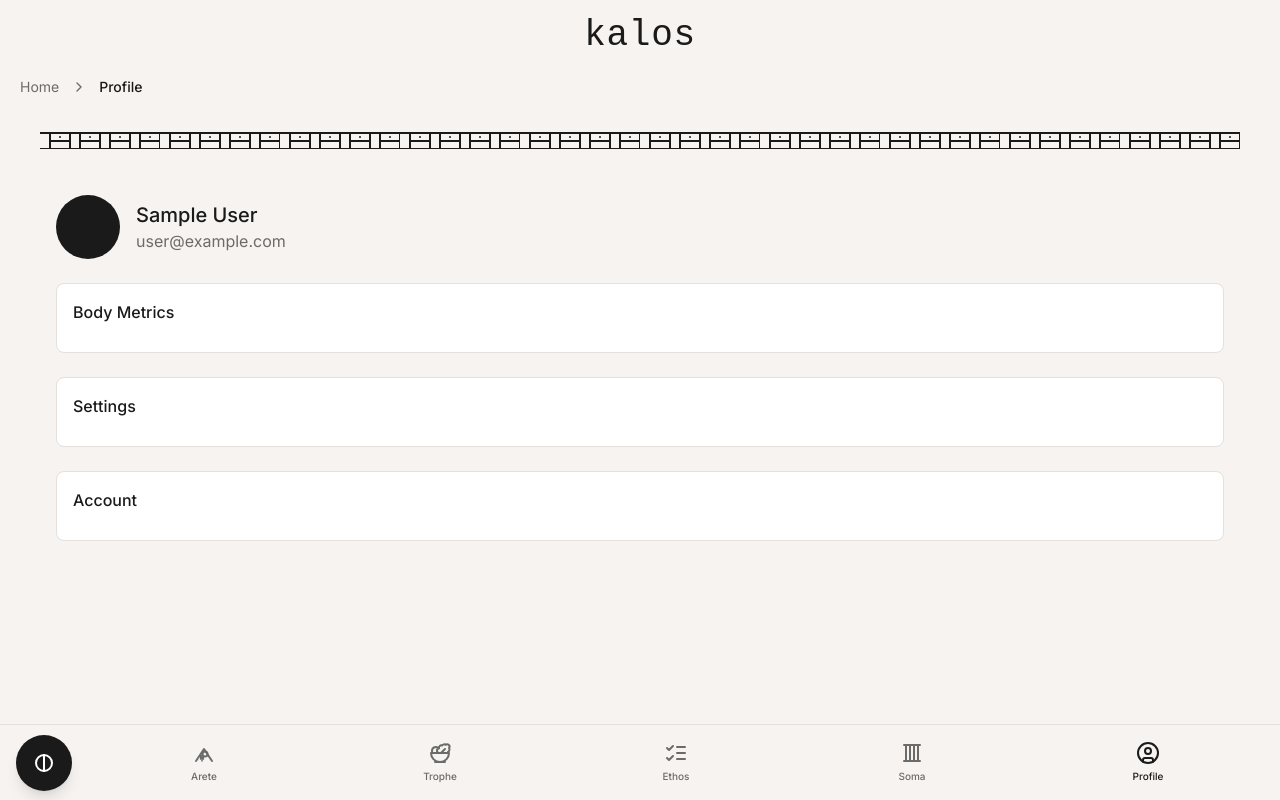
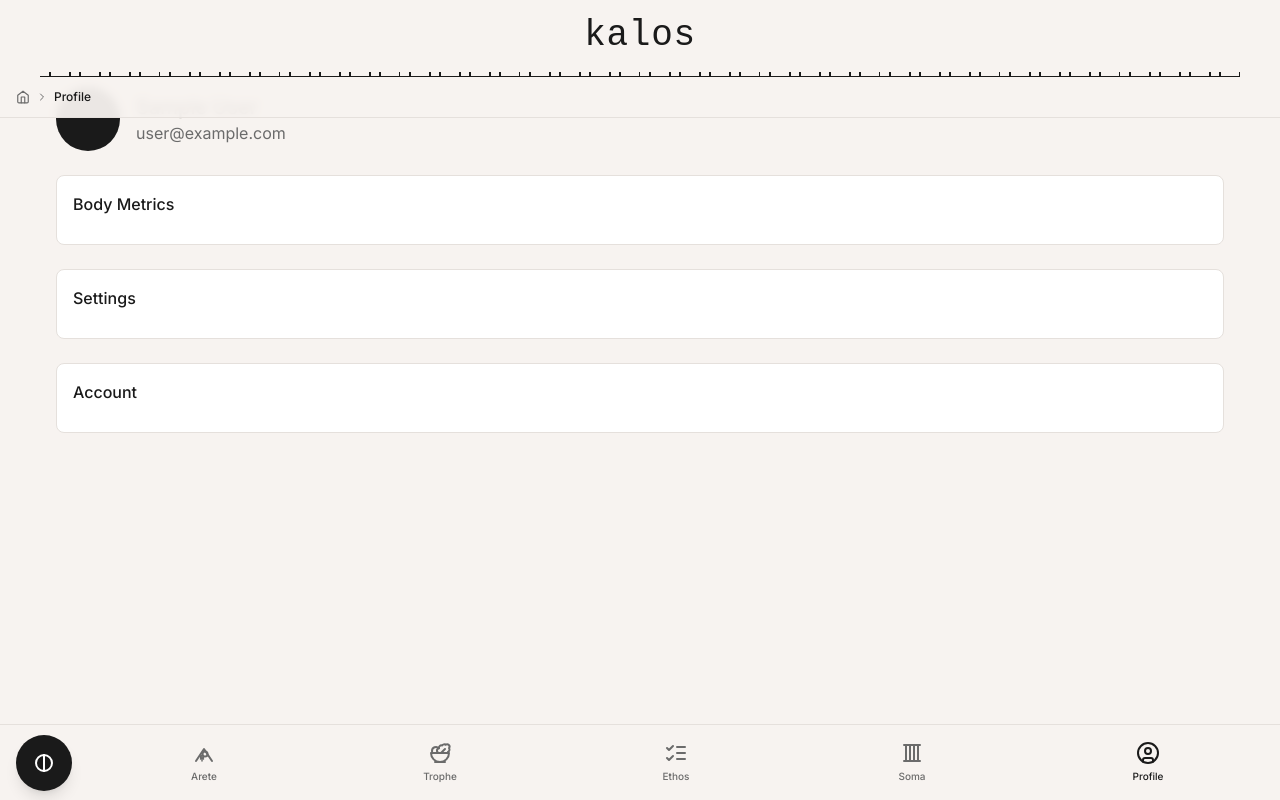
Before and after one commit to lfmcagency/fitness-tracker, a Next.js app: page /profile in a window 1280 px wide. Built offline with nearby package versions, Linux system fonts and the light colour scheme; no server answers; sample sign-in values are in the browser's storage.

Commit message:
fixed global header layout

```diff
--- a/src/app/dashboard/page.tsx
+++ b/src/app/dashboard/page.tsx
@@ -2,6 +2,8 @@
 
 import { useState } from "react"
 import AppLayout from "@/components/layout/AppLayout"
+import Link from "next/link"
+import { ChevronLeft } from "lucide-react"
 import { Button } from "@/components/ui/button"
 import { Input } from "@/components/ui/input"
 import { Textarea } from "@/components/ui/textarea"
--- a/src/components/layout/AppLayout.tsx
+++ b/src/components/layout/AppLayout.tsx
@@ -74,25 +74,18 @@
     return null // Will redirect via useEffect
   }
 
-  // Calculate proper top padding based on if we have breadcrumbs or not
-  const topPadding = (showBackButton || activeBreadcrumbs.length > 0)
-    ? "pt-[90px] sm:pt-[95px]"
-    : "pt-[63px] sm:pt-[68px]";
-
   return (
     <div className="flex flex-col min-h-screen bg-[#F7F3F0] text-[#1A1A1A] max-w-[1400px] mx-auto">
       <Header />
 
-      {/* Always show SubNavigation for the Greek pattern,
-          but only show breadcrumbs when needed */}
       <SubNavigation
         breadcrumbs={activeBreadcrumbs}
         showBackButton={showBackButton}
         onBackClick={handleBackClick}
       />
 
-      {/* Main content with responsive padding */}
-      <main className={`flex-1 ${topPadding} pb-24 px-4 sm:px-6 md:px-8 overflow-auto`}>
+      {/* Main content */}
+      <main className="flex-1 pb-24 px-4 sm:px-6 md:px-8">
         <div className="max-w-screen-xl mx-auto">
           {children}
         </div>
@@ -121,11 +114,20 @@
       href: '/dashboard',
       label: 'Home'
     });
+  } else {
+    // Still add dashboard but with the dashboard label
+    breadcrumbs.push({
+      href: '/dashboard',
+      label: 'Dashboard'
+    });
   }
 
   // Build the rest of the breadcrumbs
   let currentPath = '';
   paths.forEach((path, i) => {
+    // Skip duplicating dashboard in breadcrumbs
+    if (i === 0 && path === 'dashboard') return;
+
     currentPath += `/${path}`;
 
     // Format the label (capitalize first letter, replace hyphens with spaces)
--- a/src/components/layout/SubNavigation.tsx
+++ b/src/components/layout/SubNavigation.tsx
@@ -3,7 +3,7 @@
 
 import React from "react"
 import Link from "next/link"
-import { ChevronLeft, ChevronRight } from "lucide-react"
+import { ChevronLeft, ChevronRight, Home } from "lucide-react"
 import { cn } from "@/lib/utils"
 
 interface BreadcrumbItem {
@@ -15,61 +15,18 @@
   breadcrumbs: BreadcrumbItem[];
   showBackButton?: boolean;
   onBackClick?: () => void;
-  className?: string;
 }
 
 export default function SubNavigation({
   breadcrumbs,
-  showBackButton = true,
-  onBackClick,
-  className
+  showBackButton = false,
+  onBackClick
 }: SubNavigationProps) {
   return (
-    <div className={cn(
-      "sticky top-[53px] z-40 w-full bg-[#F7F3F0]/95 backdrop-blur-sm px-4 pb-1 pt-3",
-      className
-    )}>
-      <div className="max-w-[1400px] mx-auto">
-        {/* Breadcrumbs and back button */}
-        <div className="flex items-center mb-4">
-          {/* Back button */}
-          {showBackButton && (
-            <button
-              onClick={onBackClick}
-              className="mr-4 p-2 hover:bg-[#E5E0DC] rounded-full transition-colors"
-              aria-label="Go back"
-            >
-              <ChevronLeft className="w-5 h-5" />
-            </button>
-          )}
-
-          {/* Breadcrumbs */}
-          {breadcrumbs.length > 0 && (
-            <nav className="overflow-x-auto whitespace-nowrap scrollbar-none py-2">
-              <ol className="flex items-center">
-                {breadcrumbs.map((crumb, index) => (
-                  <li key={crumb.href} className="flex items-center">
-                    {index > 0 && <ChevronRight className="mx-2 w-4 h-4 text-[#6B6B6B]" />}
-                    <Link
-                      href={crumb.href}
-                      className={cn(
-                        "text-sm py-1 px-1",
-                        index === breadcrumbs.length - 1
-                          ? "font-medium text-[#1A1A1A]"
-                          : "text-[#6B6B6B] hover:text-[#1A1A1A] transition-colors"
-                      )}
-                    >
-                      {crumb.label}
-                    </Link>
-                  </li>
-                ))}
-              </ol>
-            </nav>
-          )}
-        </div>
-
-        {/* Greek Meander Pattern */}
-        <div className="w-full overflow-hidden h-[24px]">
+    <>
+      {/* Greek Meander Pattern - Full Width */}
+      <div className="fixed top-[53px] left-0 right-0 z-40 w-full h-[24px] bg-[#F7F3F0]">
+        <div className="w-full h-full overflow-hidden">
           <svg
             width="100%"
             height="24"
@@ -79,7 +36,6 @@
             className="text-[#1A1A1A]"
           >
             <defs>
-              {/* Proper Greek Meander (Key) Pattern - Continuous Pattern */}
               <pattern
                 id="greekMeander"
                 x="0"
@@ -96,7 +52,7 @@
                   fill="none"
                 />
 
-                {/* Meander elements - Connected properly for continuous pattern */}
+                {/* Meander elements */}
                 <path
                   d="M10,8 V16 H30 V8"
                   stroke="currentColor"
@@ -122,7 +78,7 @@
                   fill="none"
                 />
 
-                {/* Vertical connecting lines - Optional, for more ornate version */}
+                {/* Vertical connecting lines */}
                 <path
                   d="M10,16 V24"
                   stroke="currentColor"
@@ -172,7 +128,7 @@
                   fill="none"
                 />
 
-                {/* Bottom horizontal connecting line for complete pattern */}
+                {/* Bottom horizontal line */}
                 <path
                   d="M0,24 H120"
                   stroke="currentColor"
@@ -180,7 +136,7 @@
                   fill="none"
                 />
 
-                {/* Optional - Small decorative elements */}
+                {/* Decorative dots */}
                 <circle cx="20" cy="12" r="1" fill="currentColor" />
                 <circle cx="50" cy="12" r="1" fill="currentColor" />
                 <circle cx="80" cy="12" r="1" fill="currentColor" />
@@ -188,22 +144,78 @@
               </pattern>
             </defs>
 
-            {/* Apply the pattern to a full-width rectangle */}
-            <rect
-              x="0"
-              y="0"
-              width="100%"
-              height="24"
-              fill="url(#greekMeander)"
-            />
+            {/* Apply pattern */}
+            <rect x="0" y="0" width="100%" height="24" fill="url(#greekMeander)" />
           </svg>
         </div>
       </div>
-    </div>
+
+      {/* Breadcrumbs - Sticky, More Compact */}
+      <div className="fixed top-[77px] left-0 right-0 z-40 w-full bg-[#F7F3F0]/95 backdrop-blur-sm border-b border-[#E5E0DC]">
+        <div className="max-w-[1400px] mx-auto px-4">
+          <div className="flex items-center h-10">
+            {/* Back Button */}
+            {showBackButton && (
+              <button
+                onClick={onBackClick}
+                className="p-1.5 mr-2 hover:bg-[#E5E0DC] rounded-full transition-colors flex-shrink-0"
+                aria-label="Go back"
+              >
+                <ChevronLeft className="w-4 h-4" />
+              </button>
+            )}
+
+            {/* Breadcrumbs */}
+            <nav className="overflow-x-auto scrollbar-none py-1 flex-1 min-w-0">
+              <ol className="flex items-center">
+                {/* Home icon for first crumb if it's dashboard */}
+                {breadcrumbs.length > 0 && breadcrumbs[0].href === '/dashboard' && (
+                  <li className="flex items-center">
+                    <Link
+                      href="/dashboard"
+                      className="text-[#6B6B6B] hover:text-[#1A1A1A] transition-colors flex-shrink-0"
+                      aria-label="Home"
+                    >
+                      <Home className="w-3.5 h-3.5" />
+                    </Link>
+                  </li>
+                )}
+
+                {/* Other breadcrumbs */}
+                {breadcrumbs.map((crumb, index) => {
+                  // Skip the first crumb if it's dashboard (already showed as home icon)
+                  if (index === 0 && crumb.href === '/dashboard') return null;
+
+                  return (
+                    <li key={crumb.href} className="flex items-center min-w-0">
+                      <ChevronRight className="mx-1.5 w-3 h-3 text-[#6B6B6B] flex-shrink-0" />
+                      <Link
+                        href={crumb.href}
+                        className={cn(
+                          "text-xs whitespace-nowrap overflow-hidden text-ellipsis max-w-xs",
+                          index === breadcrumbs.length - 1
+                            ? "font-medium text-[#1A1A1A]"
+                            : "text-[#6B6B6B] hover:text-[#1A1A1A] transition-colors"
+                        )}
+                      >
+                        {crumb.label}
+                      </Link>
+                    </li>
+                  );
+                })}
+              </ol>
+            </nav>
+          </div>
+        </div>
+      </div>
+
+      {/* Spacer to account for fixed navigation */}
+      <div className="h-[87px]"></div>
+    </>
   )
 }
 
-// Add custom CSS to hide scrollbar while maintaining functionality
+// Scrollbar hiding CSS
 const scrollbarStyle = `
   .scrollbar-none::-webkit-scrollbar {
     display: none;
@@ -215,7 +227,7 @@
   }
 `;
 
-// Add the style to the document if in browser environment
+// Add style to document if in browser environment
 if (typeof document !== 'undefined') {
   const style = document.createElement('style');
   style.textContent = scrollbarStyle;
```
